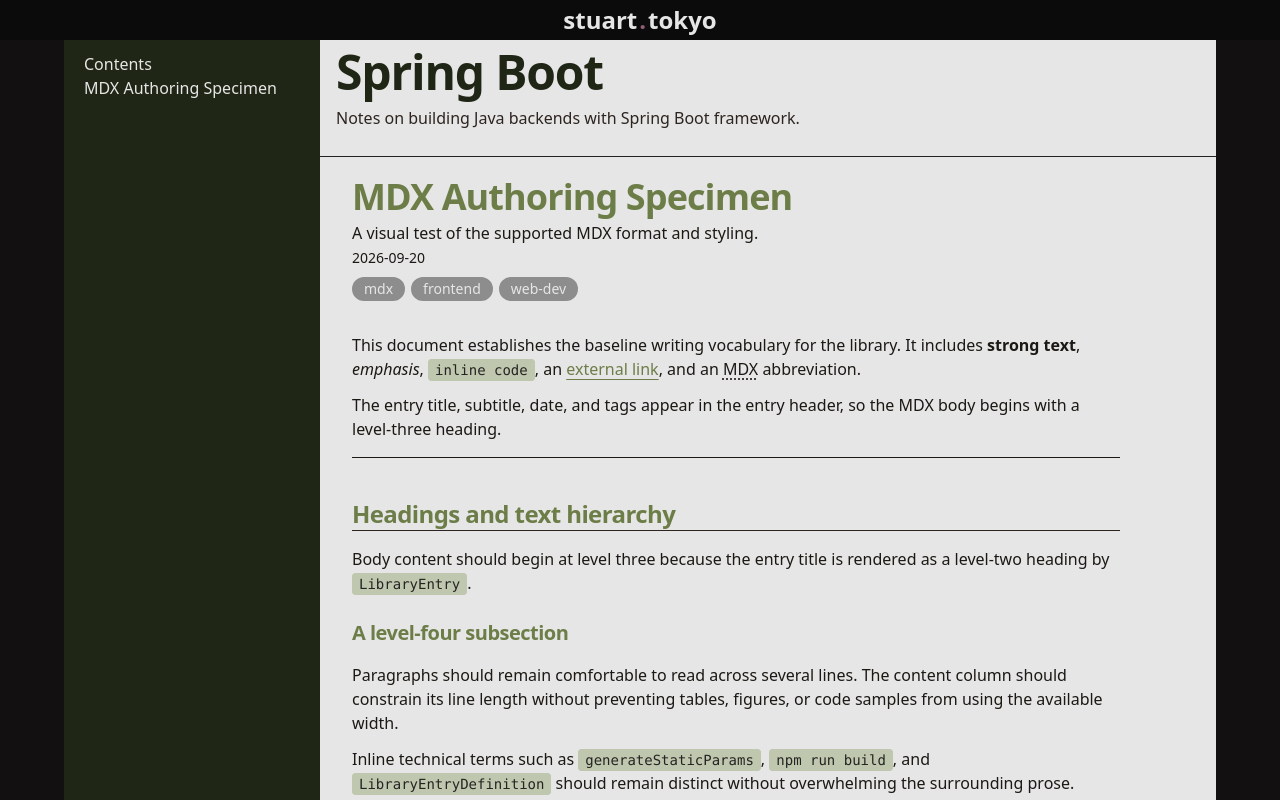
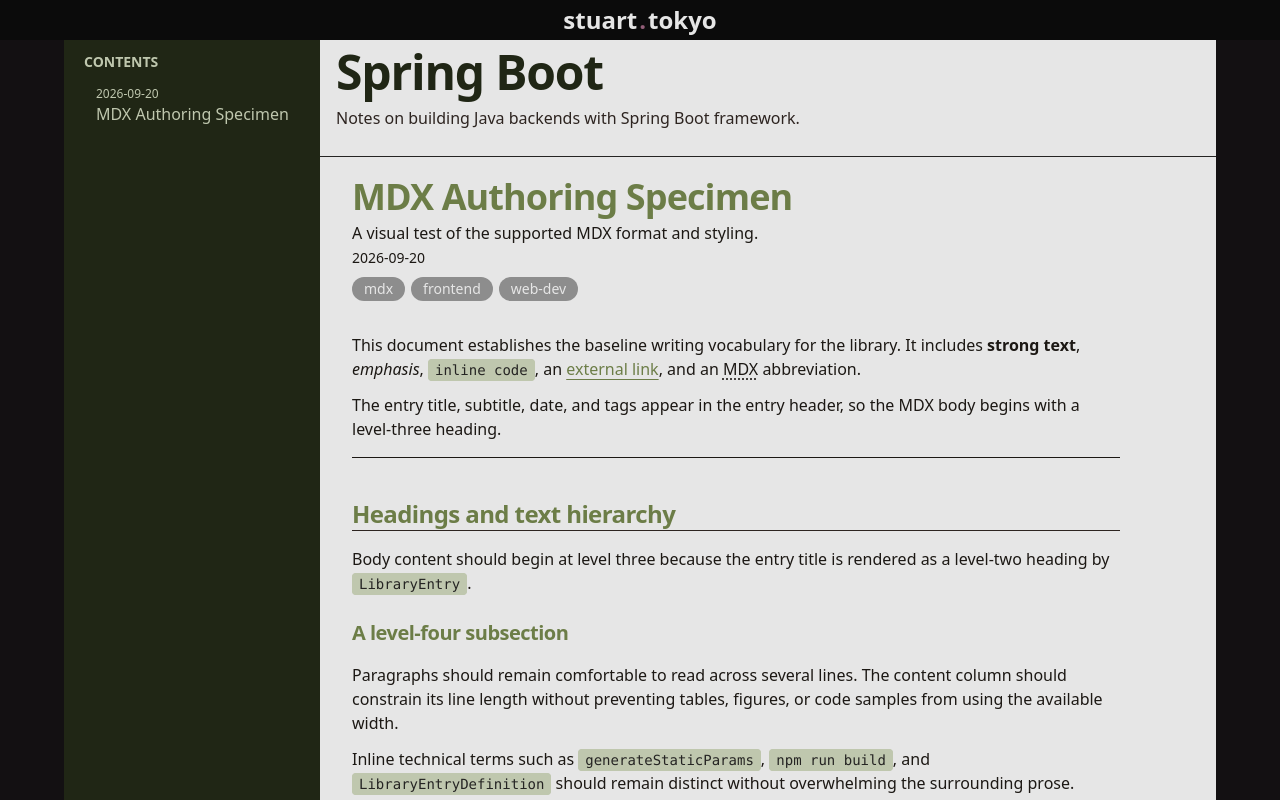
Before and after one commit to YukinagaS/yukinagas.github.io, a Next.js app: page /library/springboot in a window 1280 px wide. Shown: the top 800 px of the page. Built offline with nearby package versions, Linux system fonts and the light colour scheme.

Commit message:
Style Toc pills

```diff
--- a/src/app/globals.css
+++ b/src/app/globals.css
@@ -77,6 +77,20 @@ html {
 body {
   min-height: 100vh;
   margin: 0;
+}
+
+.toc-pill {
+  @apply
+    inline-flex max-w-full flex-col
+    rounded-lg px-3 py-1
+    font-extralight text-library-accent-lt
+    transition-colors
+    hover:bg-library-accent-md
+    focus-visible:bg-library-accent-md
+    focus-visible:outline-2
+    focus-visible:outline-offset-2
+    focus-visible:outline-library-accent-lt
+  ;
 }
 
 /* ================= */
--- a/src/component/library/LibraryToc.tsx
+++ b/src/component/library/LibraryToc.tsx
@@ -10,14 +10,15 @@ export default function LibraryToc({
   return (
     <aside>
       <nav aria-labelledby="library-toc-heading">
-        <h2 id="library-toc-heading">
-          Contents
+        <h2 id="library-toc-heading" className="mb-2 font-semibold text-library-accent-lt text-sm">
+          CONTENTS
         </h2>
 
         <ol>
           {entries.map((entry) => (
             <li key={entry.id}>
-              <a href={`#${entry.id}`}>
+              <a href={`#${entry.id}`} className="toc-pill">
+                <span className="text-xs">{entry.date}</span>
                 {entry.title}
               </a>
             </li>
```
